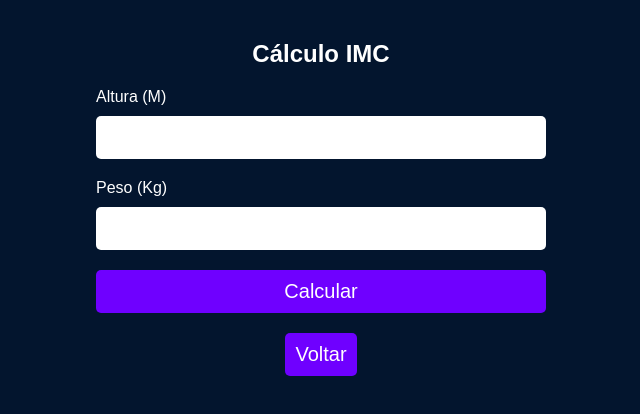
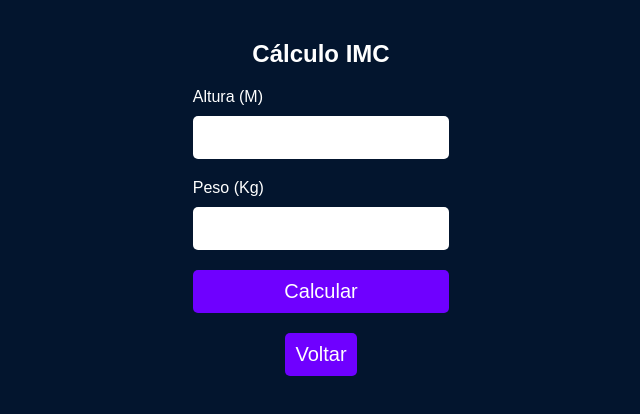
Before and after one commit to renan-limas/aplicacoes, a plain HTML site: page formulario/index.html in a window 1280 px wide. Shown: the top 414 px of the page, without its empty margins (319-959 px from the left). Drawn offline with Linux system fonts and the light colour scheme.

Commit message:
Update style.css

```diff
--- a/formulario/style.css
+++ b/formulario/style.css
@@ -21,15 +21,12 @@ body{
 
 main{
     position: absolute;
-    width: 500px;
     display: flex;
     justify-content: center;
     align-items: center;
     flex-direction: column;
     gap: 20px;
     margin-top: 40px;
-    margin-left: 20px;
-    margin-right: 20px;
 }
 
 .divAltura, .divPeso, .divCalc{
```
